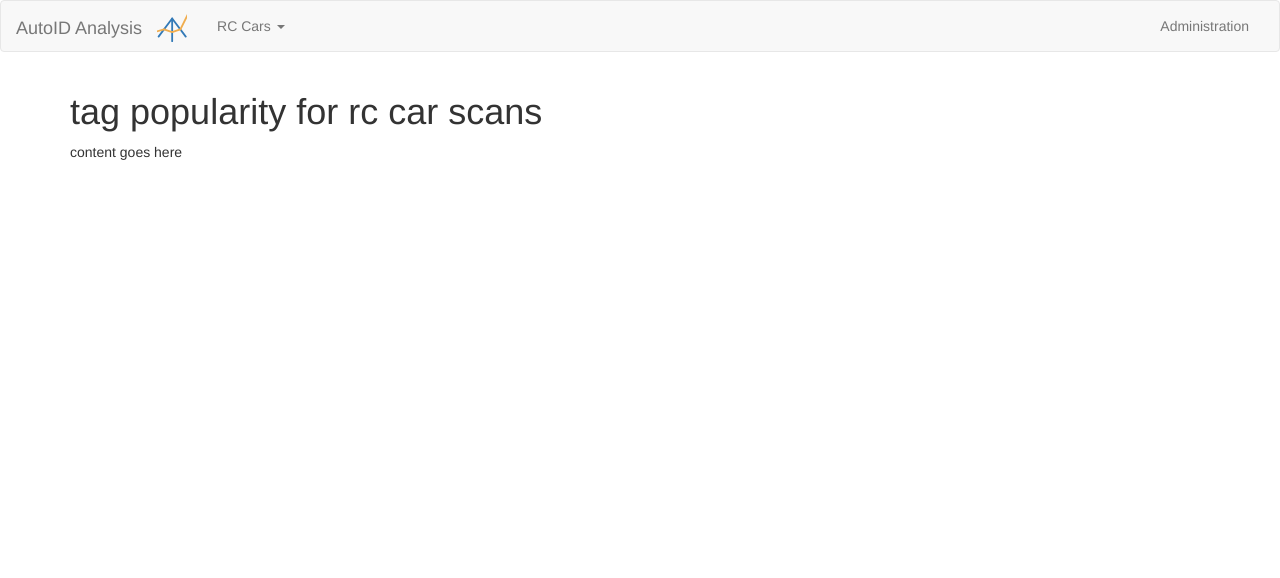
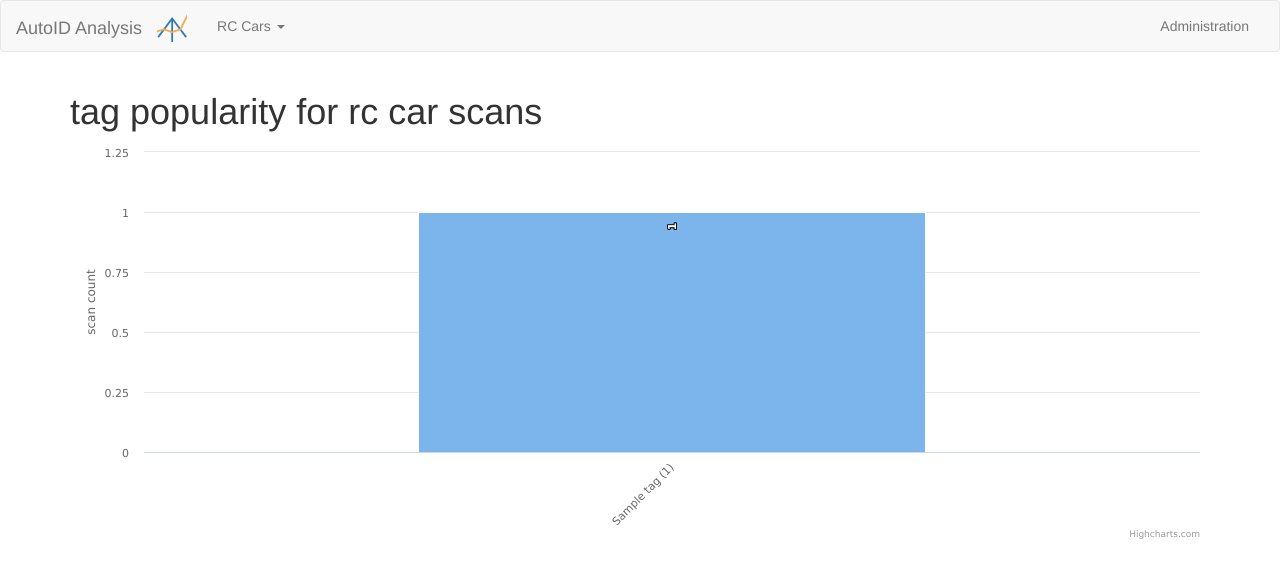
Before and after one commit to lpirl/autoid_analyses, a Django app: a page that uses main/templates/base.html in a window 1280 px wide. Shown: the top 578 px of the page. Run offline with Django 3.2, Linux system fonts and the light colour scheme; tables that the repository leaves empty hold one stand-in row (values such as "Sample post"); some libraries are stand-ins or nearby versions.

Commit message:
first working tag popularity chart (absolute numbers)

```diff
--- a/main/templates/base.html
+++ b/main/templates/base.html
@@ -9,8 +9,8 @@
   <script src="//code.jquery.com/jquery-migrate-1.2.1.min.js"></script>
   {% with "//maxcdn.bootstrapcdn.com/bootstrap/3.3.5" as bootstrap_base_url %}
     <link rel="stylesheet"
-      href="{{ bootstrap_base_url }}/css/bootstrap.min.css" />
-    <script src="{{ bootstrap_base_url }}/js/bootstrap.min.js" />
+      href="{{ bootstrap_base_url }}/css/bootstrap.min.css">
+    <script src="{{ bootstrap_base_url }}/js/bootstrap.min.js"></script>
   {% endwith %}
   <!--[if lt IE 9]>
     <script
--- a/main/templates/tag_popularity.html
+++ b/main/templates/tag_popularity.html
@@ -5,5 +5,57 @@ tag popularity for {{ name }}
 {% endblock %}
 
 {% block content %}
-content goes here
+
+<div id="tag_popularity" style="min-width: 300px; height: 400px; margin: 0 auto"></div>
+
+<script>
+$(function () {
+  $('#tag_popularity').highcharts({
+    chart: {
+      type: 'column'
+    },
+    title: {
+      text: ''
+    },
+    subtitle: {
+      text: ''
+    },
+    xAxis: {
+      type: 'category',
+      labels: {
+        rotation: -45,
+      }
+    },
+    yAxis: {
+      min: 0,
+      title: {
+        text: 'scan count'
+      }
+    },
+    legend: {
+      enabled: false
+    },
+    tooltip: {
+      pointFormat: '<b>{point.y} scans</b>'
+    },
+    series: [{
+      name: 'scan count',
+      data: [
+        {% for tag, scancount in tags_with_scancount %}
+          ['{{ tag }}', {{ scancount }}],
+        {% endfor %}
+      ],
+      dataLabels: {
+        enabled: true,
+        rotation: -90,
+        color: '#FFFFFF',
+        align: 'right',
+        format: '{point.y}',
+        y: 10, // from the top
+      }
+    }]
+  });
+});
+</script>
+
 {% endblock %}
--- a/main/views.py
+++ b/main/views.py
@@ -6,7 +6,17 @@ def index(request):
   return render(request, 'index.html', {})
 
 def tag_popularity(request, scan_cls):
+  scans = scan_cls.objects.select_related('tag').all()
+  tags = [s.tag for s in scans]
+
+  tags_with_scancount = []
+  for tag in set(tags):
+    tags_with_scancount.append((tag, tags.count(tag)))
+  tags_with_scancount = sorted(tags_with_scancount, key=lambda t: t[1],
+                              reverse=True)
+
   context = {
     "name": scan_cls._meta.verbose_name_plural,
+    "tags_with_scancount": tags_with_scancount,
   }
   return render(request, 'tag_popularity.html', context)
```
